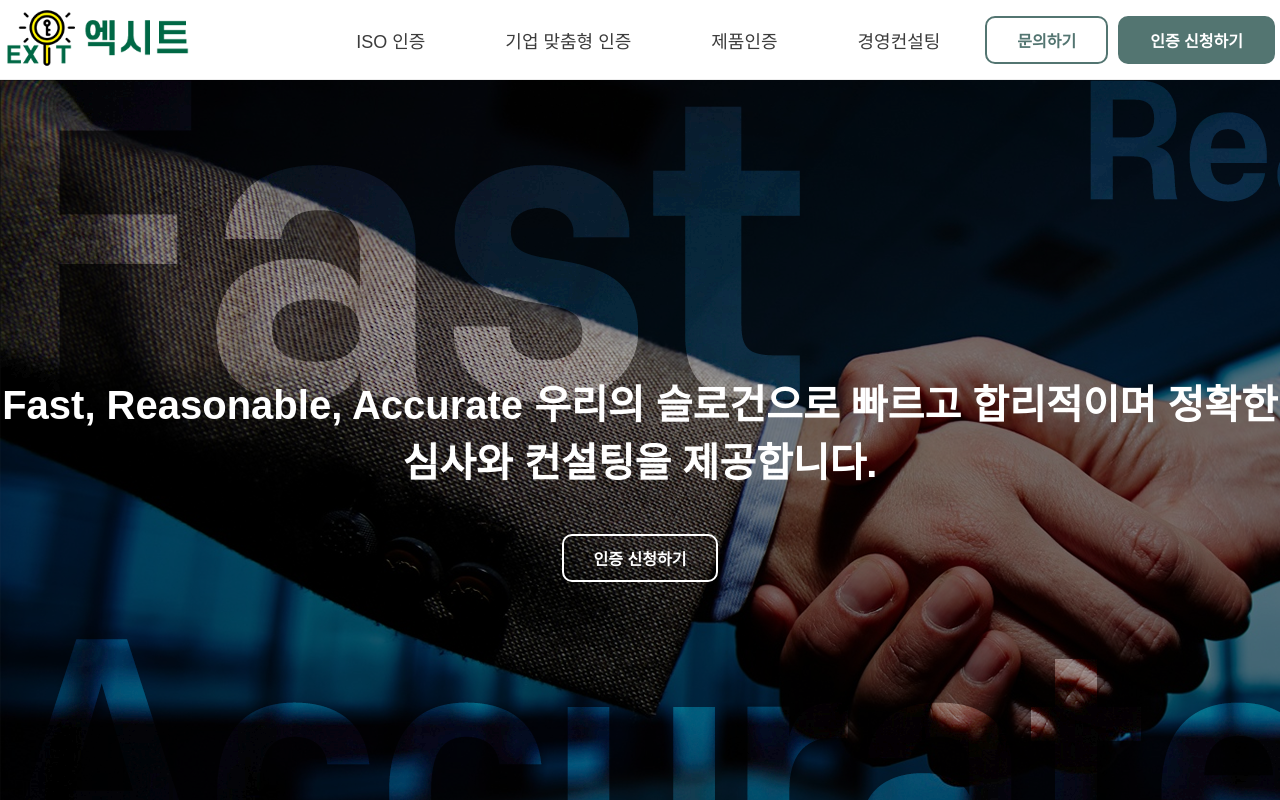
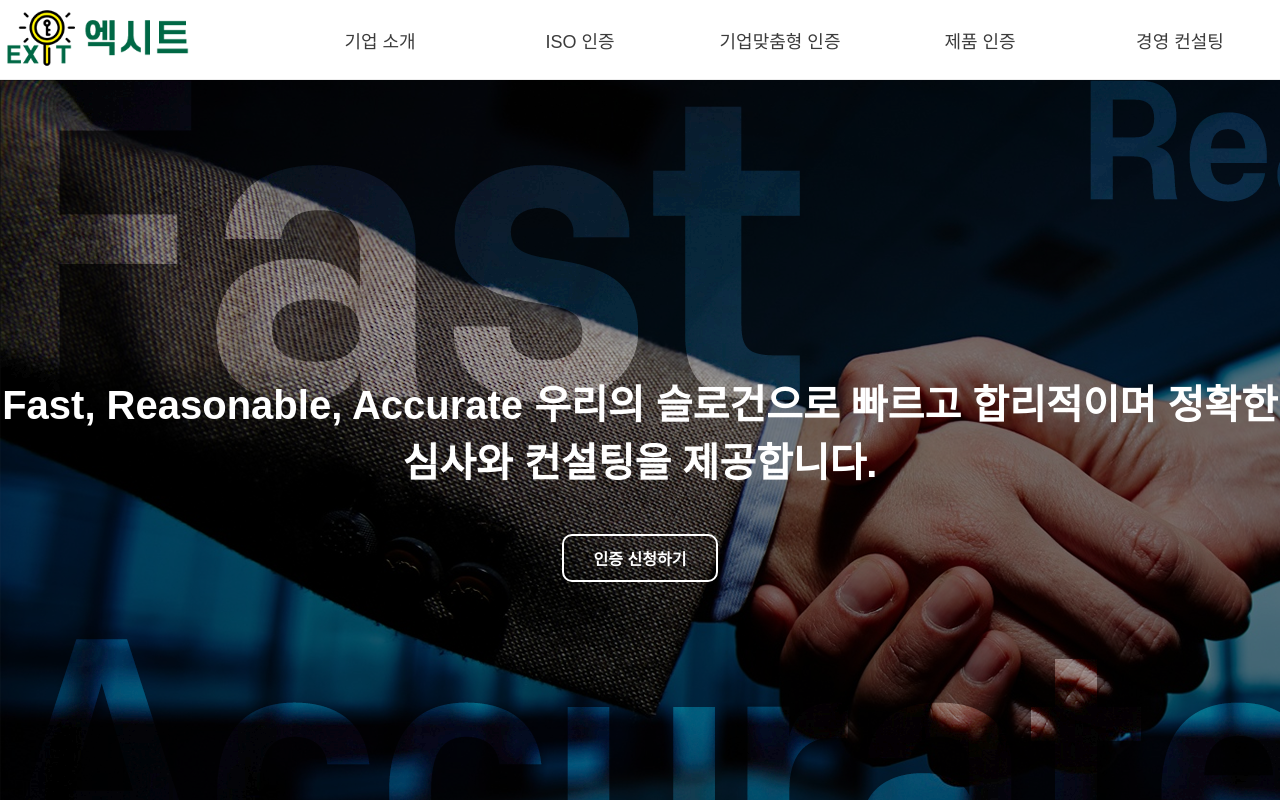
Before and after one commit to EXITKR/exit, a Next.js app: page / in a window 1280 px wide. Shown: the top 800 px of the page. Built offline with nearby package versions, Linux system fonts and the light colour scheme; a web font is replaced by a local one.

Commit message:
header sub & navi

```diff
--- a/assets/css/components/footer.css
+++ b/assets/css/components/footer.css
@@ -26,6 +26,8 @@
                     color: #fff;
                     font-size: 60px;
                     font-weight: 700;
+
+                    cursor: pointer;
                 }
 
                 .info_content {
--- a/assets/css/components/header.css
+++ b/assets/css/components/header.css
@@ -25,12 +25,14 @@
             justify-content: end;
 
             .navi {
+                width: 160px;
                 height: 80px;
-                padding: 10px 20px 10px;
+                padding: 10px 0 10px;
                 margin: 20px;
 
                 display: flex;
                 align-items: center;
+                justify-content: center;
 
                 transition: all 0.2s;
 
@@ -65,17 +67,88 @@
         width: 100%;
         height: auto;
 
-        background: #fff;
-        opacity: 0.7;
-
-        position: absolute;
-        top: 80px;
+        background: rgba(255, 255, 255, 0.9);
+        border-bottom: solid 2px #ededed;
 
         transition: all 0.2s;
+
         .header_sub_main {
             display: flex;
             align-items: center;
-            justify-content: space-between;
+            flex-direction: column;
+
+            .header_sub_top {
+                width: 100%;
+                padding: 10px 0;
+
+                border-bottom: solid 2px #ededed;
+
+                display: flex;
+                justify-content: end;
+
+                .header_sub_navi {
+                    width: 160px;
+                    margin: 0 20px;
+
+                    border-left: solid 2px #ededed;
+                    border-right: solid 2px #ededed;
+
+                    display: flex;
+                    align-items: center;
+                    flex-direction: column;
+
+                    a {
+                        width: 100%;
+                        height: 40px;
+
+                        text-align: center;
+
+                        .navi {
+                            width: 100%;
+                            height: 40px;
+                            line-height: 40px;
+
+                            transition: all 0.2s;
+
+                            .navi_text {
+                                color: #3c3c3c;
+                                font-size: 16px;
+                                font-weight: 400;
+                            }
+
+                            &:hover {
+                                background: #537571;
+
+                                .navi_text {
+                                    font-weight: 500;
+                                    color: #ededed;
+                                }
+                            }
+                        }
+                    }
+                }
+            }
+
+            .header_sub_bot {
+                width: 100%;
+                padding: 10px 0;
+
+                display: flex;
+                align-items: center;
+                justify-content: end;
+            }
+        }
+
+        &.header-on {
+            visibility: visible;
+
+            opacity: 1;
+        }
+
+        &.header-no {
+            visibility: hidden;
+
+            opacity: 0;
         }
     }
 }
--- a/config.yml
+++ b/config.yml
@@ -17,20 +17,3 @@ sub_description: 합리적인 인증 심사 & 컨설팅 기업
 mission: 우리는 컨설팅만 제공하는 기존 인증컨설팅 서비스를 뛰어넘어 고객이 필요로 하는 인증심사와 컨설팅 솔루션을 제공함으로써 부가가치를 창출하고 다양한 분야의 다각화를 통한 확장을 꾀합니다.
 vision: 인증 심사 및 컨설팅에 신속하고 합리적이며 정확한 솔루션을 제공하여 고객의 니즈를 충족시키고 신뢰를 주는 파트너가 되자!
 slogan: Fast, Reasonable, Accurate 우리의 슬로건으로 빠르고 합리적이며 정확한 심사와 컨설팅을 제공합니다.
-
-iso_info:
-  i01: true
-  i02: true
-  i03: true
-  i04: true
-
-enterprise_info:
-  e01: true
-  e02: true
-  e03: true
-
-product_info:
-  p01: true
-
-business_info:
-  b01: true
--- a/src/_components/footer/Footer.tsx
+++ b/src/_components/footer/Footer.tsx
@@ -5,6 +5,7 @@ import { MdEmail } from "react-icons/md";
 import { RiKakaoTalkFill } from "react-icons/ri";
 import { getConfig } from "@utils/Config";
 import ActiveBtn from "@components/buttons/ActiveBtn";
+import { navigationList } from "@components/header/NavigationList";
 
 const Footer = () => {
   const router = useRouter()
@@ -15,7 +16,7 @@ const Footer = () => {
         <div className="inner_main footer_main">
           <div className="top_section">
             <div className="info_section">
-              <span className="company_title">{config.company_en}</span>
+              <span className="company_title" onClick={() => router.push("/")}>{config.company_en}</span>
               <div className="info_content">
                 <span className="company_name">{config.company_kr}</span>
                 <span className="company_ceo">대표이사 :: {config.ceo}</span>
@@ -28,31 +29,14 @@ const Footer = () => {
               </div>
             </div>
             <div className="menu_section">
-              <div className="menu menu_01">
-                <span className="menu_title" onClick={() => router.push("/")}>기업 소개</span>
-                <span className="menu_list" onClick={() => router.push("/")}>기업 소개</span>
-              </div>
-              <div className="menu menu_02">
-                <span className="menu_title" onClick={() => router.push("/iso_info?index=0")}>ISO 인증</span>
-                {config.iso_info.i01 ? <span className="menu_list" onClick={() => router.push("/iso_info?index=0")}>ISO9001</span> : null}
-                {config.iso_info.i02 ? <span className="menu_list" onClick={() => router.push("/iso_info?index=1")}>ISO14001</span> : null}
-                {config.iso_info.i03 ? <span className="menu_list" onClick={() => router.push("/iso_info?index=2")}>ISO45001</span> : null}
-                {config.iso_info.i04 ? <span className="menu_list" onClick={() => router.push("/iso_info?index=3")}>심사</span> : null}
-              </div>
-              <div className="menu menu_03">
-                <span className="menu_title" onClick={() => router.push("/enterprise_info?index=0")}>기업 맞춤형 인증</span>
-                {config.enterprise_info.e01 ? <span className="menu_list" onClick={() => router.push("/enterprise_info?index=1")}>공급망 보안 (SCS)</span> : null}
-                {config.enterprise_info.e02 ? <span className="menu_list" onClick={() => router.push("/enterprise_info?index=2")}>직원 행동강령 (COC)</span> : null}
-                {config.enterprise_info.e03 ? <span className="menu_list" onClick={() => router.push("/enterprise_info?index=3")}>정보 보안 (DLP)</span> : null}
-              </div>
-              <div className="menu menu_04">
-                <span className="menu_title" onClick={() => router.push("/product_info?index=0")}>제품 인증</span>
-                {config.product_info.p01 ? <span className="menu_list" onClick={() => router.push("/product_info?index=0")}>CE / UL</span> : null}
-              </div>
-              <div className="menu menu_05">
-                <span className="menu_title" onClick={() => router.push("/business_info?index=0")}>경영 컨설팅</span>
-                {config.business_info.b01 ? <span className="menu_list" onClick={() => router.push("/business_info?index=0")}>경영 컨설팅</span> : null}
-              </div>
+              {navigationList.map((val, idx) => (
+                <div className={"menu menu_" + (idx + 1).toString().padStart(2, '0')} key={idx}>
+                  <span className="menu_title" onClick={() => router.push(val.url)}>{val.name}</span>
+                  {val.sub.map((item, index) => (
+                    <span className="menu_list" onClick={() => router.push(item.url)} key={index}>{item.name}</span>
+                  ))}
+                </div>
+              ))}
             </div>
           </div>
           <div className="bot_section">
--- a/src/_components/header/Navigation.tsx
+++ b/src/_components/header/Navigation.tsx
@@ -1,45 +1,24 @@
 "use client"
-import ActiveBtn from "@components/buttons/ActiveBtn";
+import { navigationList } from "@components/header/NavigationList";
 import Link from "next/link";
-import { usePathname, useRouter } from "next/navigation";
+import { usePathname } from "next/navigation";
 
 const Navigation = (props: {
     setMouseOver: (index: number) => void
 }) => {
-    const router = useRouter()
+    const pathname = usePathname()
     return (
         <>
             <div className="navi_section">
-                <Link href="/iso_info"
-                    onMouseOver={() => props.setMouseOver(1)}
-                    onMouseOut={() => props.setMouseOver(0)}>
-                    <div className="navi">
-                        <span className={usePathname() === "/iso_info" ? "navi_text active" : "navi_text"}>ISO 인증</span>
-                    </div>
-                </Link>
-                <Link href="/enterprise_info"
-                    onMouseOver={() => props.setMouseOver(2)}
-                    onMouseOut={() => props.setMouseOver(0)}>
-                    <div className="navi">
-                        <span className={usePathname() === "/enterprise_info" ? "navi_text active" : "navi_text"}>기업 맞춤형 인증</span>
-                    </div>
-                </Link>
-                <Link href="/product_info"
-                    onMouseOver={() => props.setMouseOver(3)}
-                    onMouseOut={() => props.setMouseOver(0)}>
-                    <div className="navi">
-                        <span className={usePathname() === "/product_info" ? "navi_text active" : "navi_text"}>제품인증</span>
-                    </div>
-                </Link>
-                <Link href="/business_info"
-                    onMouseOver={() => props.setMouseOver(4)}
-                    onMouseOut={() => props.setMouseOver(0)}>
-                    <div className="navi">
-                        <span className={usePathname() === "/business_info" ? "navi_text active" : "navi_text"}>경영컨설팅</span>
-                    </div>
-                </Link>
-                <ActiveBtn style="default" name="문의하기" onClick={() => router.push("/contact_us?index=0")} disabled={false}/>
-                <ActiveBtn style="filled" name="인증 신청하기" onClick={() => router.push("/contact_us?index=1")} disabled={false}/>
+                {navigationList.map((item, index) => (
+                    <Link href={item.url} key={index}
+                        onMouseOver={() => props.setMouseOver(index + 1)}
+                        onMouseOut={() => props.setMouseOver(0)}>
+                        <div className="navi">
+                            <span className={pathname === item.url ? "navi_text active" : "navi_text"}>{item.name}</span>
+                        </div>
+                    </Link>
+                ))}
             </div>
         </>
     );
--- /dev/null
+++ b/src/_components/header/NavigationList.ts
@@ -0,0 +1,70 @@
+import { NavigationInterface } from "@interfaces/pagesInterface";
+
+export const navigationList: NavigationInterface[] = [
+    {
+        url: "/business_info",
+        name: "기업 소개",
+        sub: [
+            {
+                url: "/business_info",
+                name: "기업 소개",
+            }
+        ]
+    },
+    {
+        url: "/iso_info",
+        name: "ISO 인증",
+        sub: [
+            {
+                url: "/iso_info",
+                name: "ISO9001",
+            },
+            {
+                url: "/iso_info",
+                name: "ISO14001",
+            },
+            {
+                url: "/iso_info",
+                name: "ISO45001",
+            },
+        ]
+    },
+    {
+        url: "/enterprise_info",
+        name: "기업맞춤형 인증",
+        sub: [
+            {
+                url: "/enterprise_info",
+                name: "공급망 보안 (SCS)",
+            },
+            {
+                url: "/enterprise_info",
+                name: "직원 행동강령 (COC)",
+            },
+            {
+                url: "/enterprise_info",
+                name: "정보 보안 (DLP)",
+            },
+        ]
+    },
+    {
+        url: "/product_info",
+        name: "제품 인증",
+        sub: [
+            {
+                url: "/product_info",
+                name: "CE / UL",
+            },
+        ]
+    },
+    {
+        url: "/business_info",
+        name: "경영 컨설팅",
+        sub: [
+            {
+                url: "/business_info",
+                name: "경영 컨설팅",
+            }
+        ]
+    },
+]
```
Also changed, not shown: src/_components/header/Header.tsx (+2 -6 lines), src/_components/header/HeaderSub.tsx (added, +43 -0 lines), src/_interfaces/configYamlInterface.ts (+0 -21 lines), src/_interfaces/pagesInterface.ts (+11 -0 lines).
